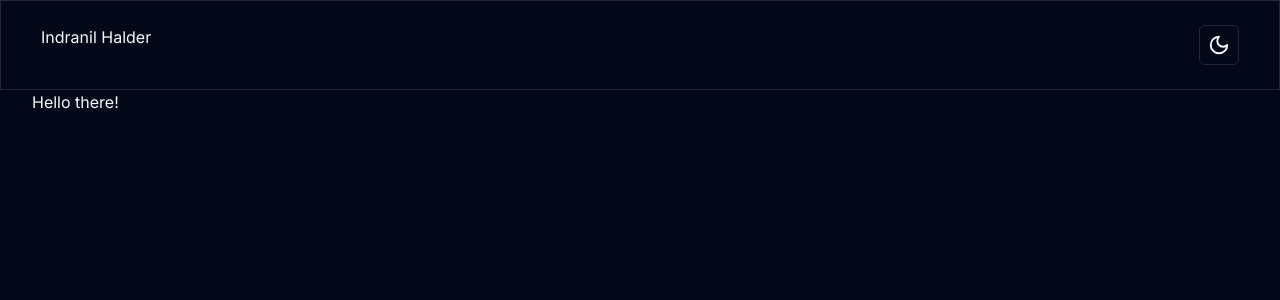
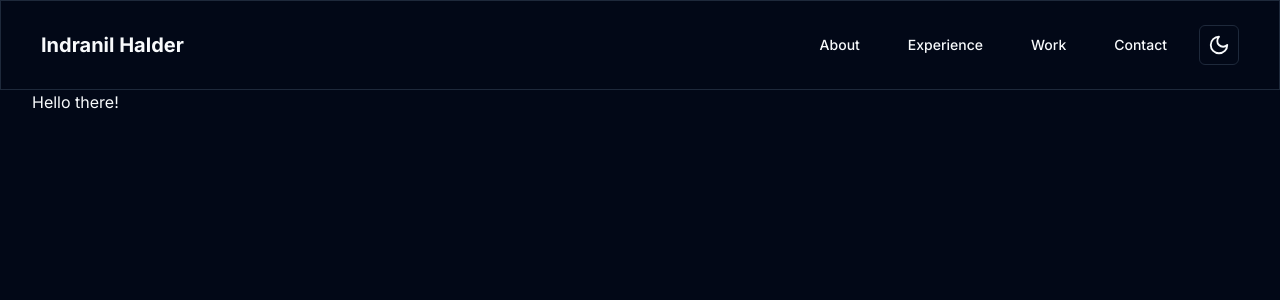
Before and after one commit to indranildeveloper/portfolio-v5, a Next.js app: page / in a window 1280 px wide. Shown: the top 300 px of the page. Built offline with nearby package versions, Linux system fonts and the light colour scheme.

Commit message:
Desktop navbar initial

```diff
--- a/package.json
+++ b/package.json
@@ -25,7 +25,8 @@
     "react": "^18.2.0",
     "react-dom": "^18.2.0",
     "tailwind-merge": "^2.3.0",
-    "tailwindcss-animate": "^1.0.7"
+    "tailwindcss-animate": "^1.0.7",
+    "uuid": "^9.0.1"
   },
   "devDependencies": {
     "@eslint/eslintrc": "^3.0.2",
@@ -34,6 +35,7 @@
     "@types/node": "^20.12.7",
     "@types/react": "^18.2.79",
     "@types/react-dom": "^18.2.25",
+    "@types/uuid": "^9",
     "@typescript-eslint/eslint-plugin": "^6.4.0",
     "@typescript-eslint/parser": "^7.7.0",
     "eslint": "^8.0.1",
--- a/src/components/shared/Navbar.tsx
+++ b/src/components/shared/Navbar.tsx
@@ -1,12 +1,38 @@
 import { FC } from "react";
 import ToggleTheme from "./ToggleTheme";
+import { navItems } from "@/data/navItem";
+import { NavItemInterface } from "@/interfaces/data/NavItemsInterface";
+import { buttonVariants } from "../ui/Button";
+import { cn } from "@/lib/utils";
+import Link from "next/link";
 
 const Navbar: FC = () => {
   return (
     <nav className="border px-10 py-6">
-      <header className="flex justify-between">
-        <h4>Indranil Halder</h4>
-        <ToggleTheme />
+      <header className="flex items-center justify-between">
+        <h4 className="text-xl font-bold">
+          <Link href="/" className="transition duration-300 hover:text-primary">
+            Indranil Halder
+          </Link>
+        </h4>
+
+        <div className="flex gap-4">
+          {navItems.map((navItem: NavItemInterface) => (
+            <span key={navItem.id}>
+              <a
+                href={`#${navItem.title.toLowerCase()}`}
+                className={cn(
+                  buttonVariants({
+                    variant: "ghost",
+                  }),
+                )}
+              >
+                {navItem.title}
+              </a>
+            </span>
+          ))}
+          <ToggleTheme />
+        </div>
       </header>
     </nav>
   );
--- /dev/null
+++ b/src/data/navItem.ts
@@ -0,0 +1,21 @@
+import { v4 as uuidv4 } from "uuid";
+import { NavItemInterface } from "@/interfaces/data/NavItemsInterface";
+
+export const navItems: Array<NavItemInterface> = [
+  {
+    id: uuidv4(),
+    title: "About",
+  },
+  {
+    id: uuidv4(),
+    title: "Experience",
+  },
+  {
+    id: uuidv4(),
+    title: "Work",
+  },
+  {
+    id: uuidv4(),
+    title: "Contact",
+  },
+];
--- /dev/null
+++ b/src/interfaces/data/NavItemsInterface.ts
@@ -0,0 +1,4 @@
+export interface NavItemInterface {
+  id: string;
+  title: string;
+}
```
Also changed, not shown: 1 other file (tests, documents, lock files or other folders).
